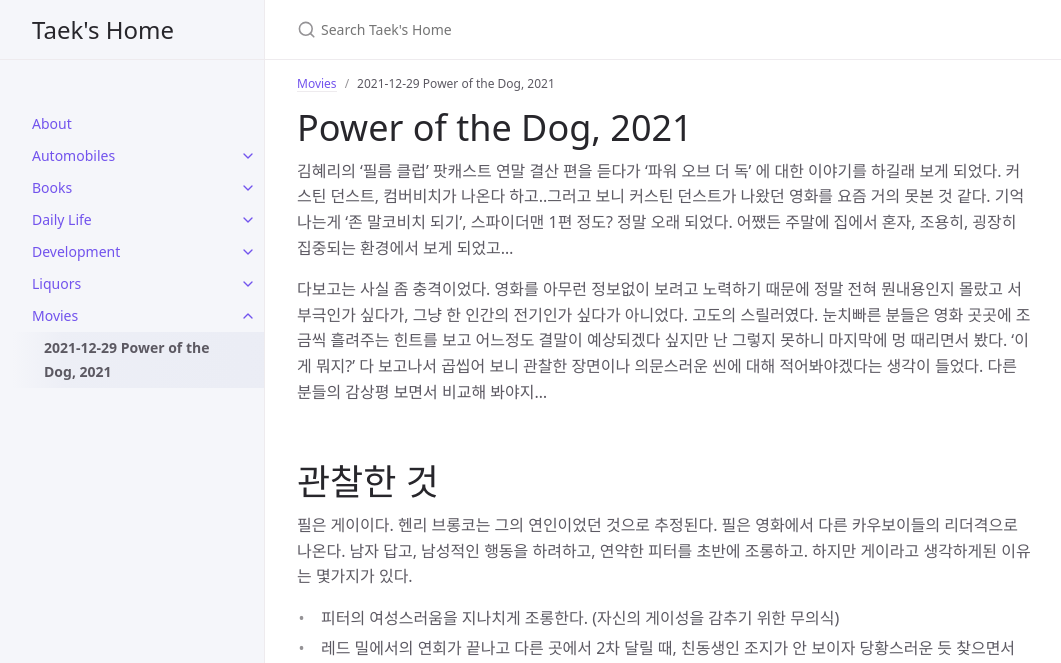
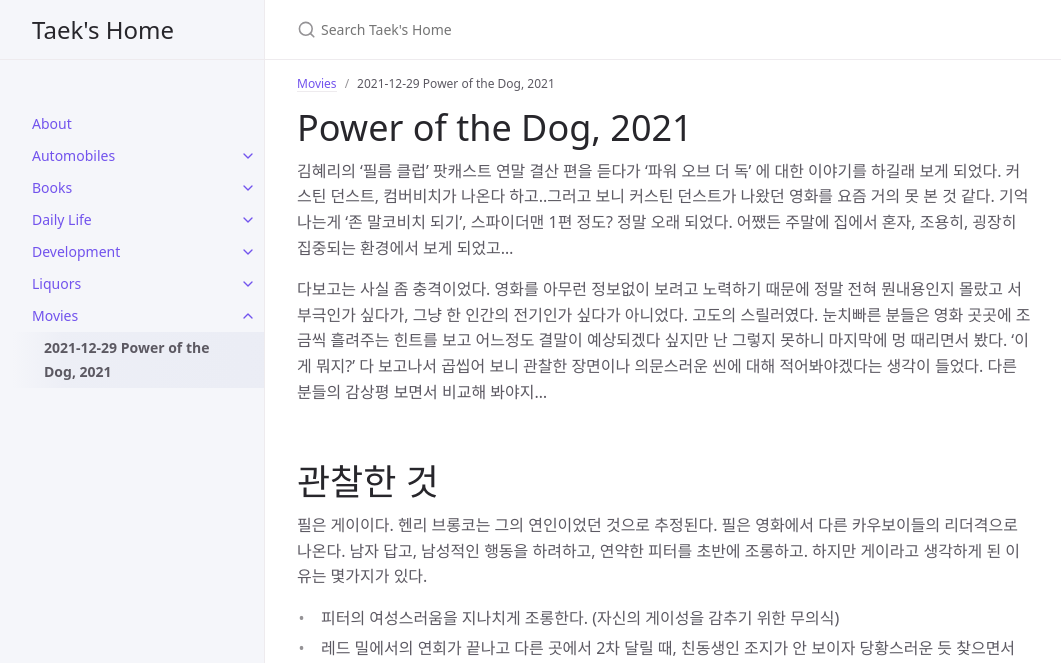
Before and after one commit to SEONGTAEK01/SEONGTAEK01.github.io, a Jekyll site: the page built from docs/movies/2021-12-29.md, in a window 1280 px wide and 900 px high. Shown: the top 663 px of the window, without its empty margins (107-1168 px from the left). Built offline with Jekyll 4.4.1, drawn with Linux system fonts in a browser that asks for light colours.

```diff
--- a/docs/movies/2021-12-29.md
+++ b/docs/movies/2021-12-29.md
@@ -9,13 +9,13 @@ tags: [Power of the Dog, Kirstin Dunst, Benedict Cumberbatch, Henry Bronco, Gay]
 ---
 
 # Power of the Dog, 2021
-김혜리의 ‘필름 클럽’ 팟캐스트 연말 결산 편을 듣다가 ‘파워 오브 더 독’ 에 대한 이야기를 하길래 보게 되었다. 커스틴 던스트, 컴버비치가 나온다 하고..그러고 보니 커스틴 던스트가 나왔던 영화를 요즘 거의 못본 것 같다. 기억나는게 ‘존 말코비치 되기’, 스파이더맨 1편 정도? 정말 오래 되었다. 어쨌든 주말에 집에서 혼자, 조용히, 굉장히 집중되는 환경에서 보게 되었고…
+김혜리의 ‘필름 클럽’ 팟캐스트 연말 결산 편을 듣다가 ‘파워 오브 더 독’ 에 대한 이야기를 하길래 보게 되었다. 커스틴 던스트, 컴버비치가 나온다 하고..그러고 보니 커스틴 던스트가 나왔던 영화를 요즘 거의 못 본 것 같다. 기억나는게 ‘존 말코비치 되기’, 스파이더맨 1편 정도? 정말 오래 되었다. 어쨌든 주말에 집에서 혼자, 조용히, 굉장히 집중되는 환경에서 보게 되었고…
 
 다보고는 사실 좀 충격이었다. 영화를 아무런 정보없이 보려고 노력하기 때문에 정말 전혀 뭔내용인지 몰랐고 서부극인가 싶다가, 그냥 한 인간의 전기인가 싶다가 아니었다. 고도의 스릴러였다. 눈치빠른 분들은 영화 곳곳에 조금씩 흘려주는 힌트를 보고 어느정도 결말이 예상되겠다 싶지만 난 그렇지 못하니 마지막에 멍 때리면서 봤다. ‘이게 뭐지?’
 다 보고나서 곱씹어 보니 관찰한 장면이나 의문스러운 씬에 대해 적어봐야겠다는 생각이 들었다. 다른 분들의 감상평 보면서 비교해 봐야지…
 
 # 관찰한 것
-필은 게이이다. 헨리 브롱코는 그의 연인이었던 것으로 추정된다. 필은 영화에서 다른 카우보이들의 리더격으로 나온다. 남자 답고, 남성적인 행동을 하려하고, 연약한 피터를 초반에 조롱하고. 하지만 게이라고 생각하게된 이유는 몇가지가 있다.
+필은 게이이다. 헨리 브롱코는 그의 연인이었던 것으로 추정된다. 필은 영화에서 다른 카우보이들의 리더격으로 나온다. 남자 답고, 남성적인 행동을 하려하고, 연약한 피터를 초반에 조롱하고. 하지만 게이라고 생각하게 된 이유는 몇가지가 있다.
 
 - 피터의 여성스러움을 지나치게 조롱한다. (자신의 게이성을 감추기 위한 무의식)
 - 레드 밀에서의 연회가 끝나고 다른 곳에서 2차 달릴 때, 친동생인 조지가 안 보이자 당황스러운 듯 찾으면서 연회에도 돌아가지 않고 엄마 찾던 아이가 울다 잠들 듯 침대에서 잠든다. 그러다가 동생이 들어오자 요상하게도 그 좁은 한 침대에서 잔다.
--- a/sitemap.xml
+++ b/sitemap.xml
@@ -40,6 +40,9 @@
 <loc>https://seongtaek01.github.io/docs/liquors/2021-12-20_2/</loc>
 </url>
 <url>
+<loc>https://seongtaek01.github.io/docs/movies/2021-12-29/</loc>
+</url>
+<url>
 <loc>https://seongtaek01.github.io/404</loc>
 </url>
 <url>
```
Also changed, not shown: 1 other file.
